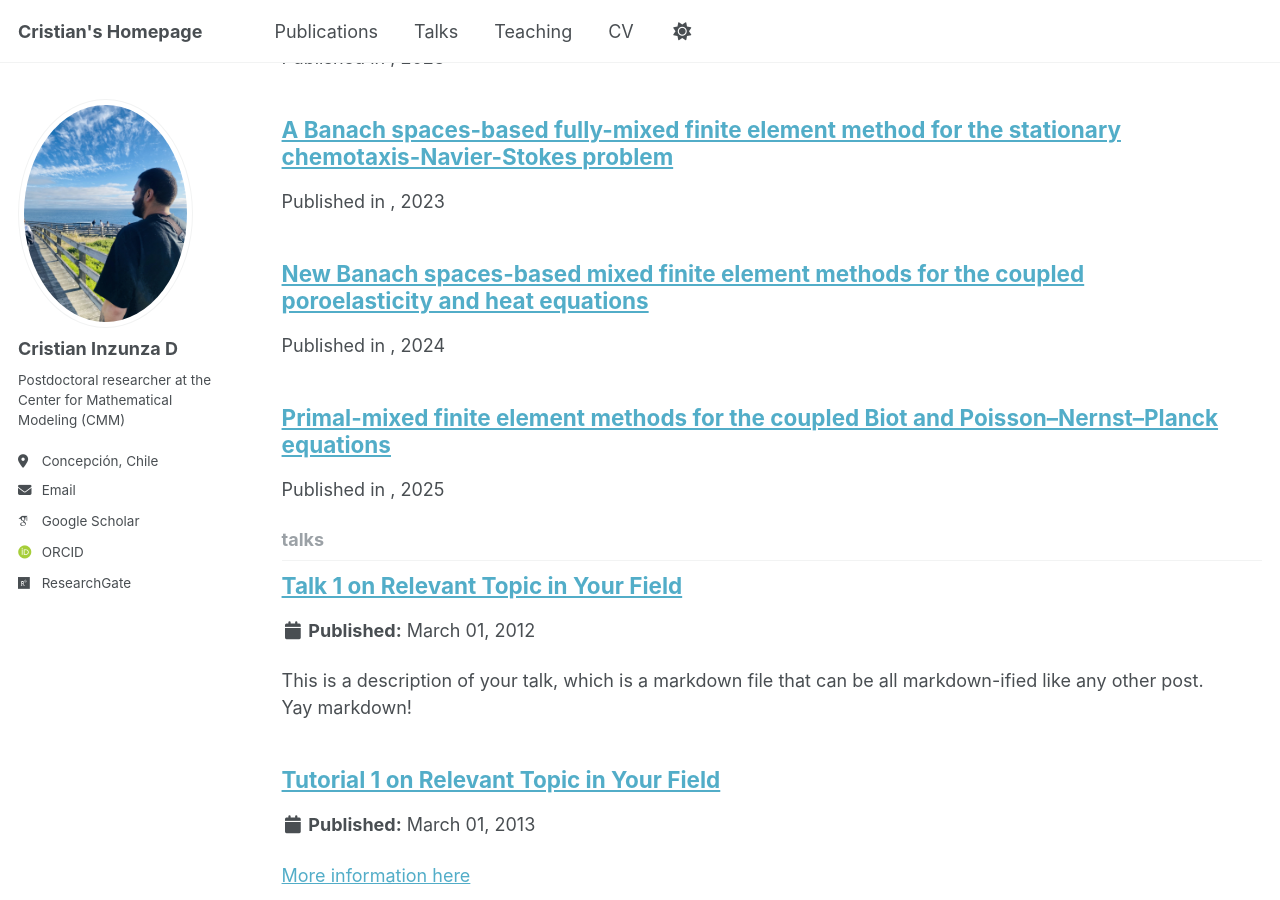
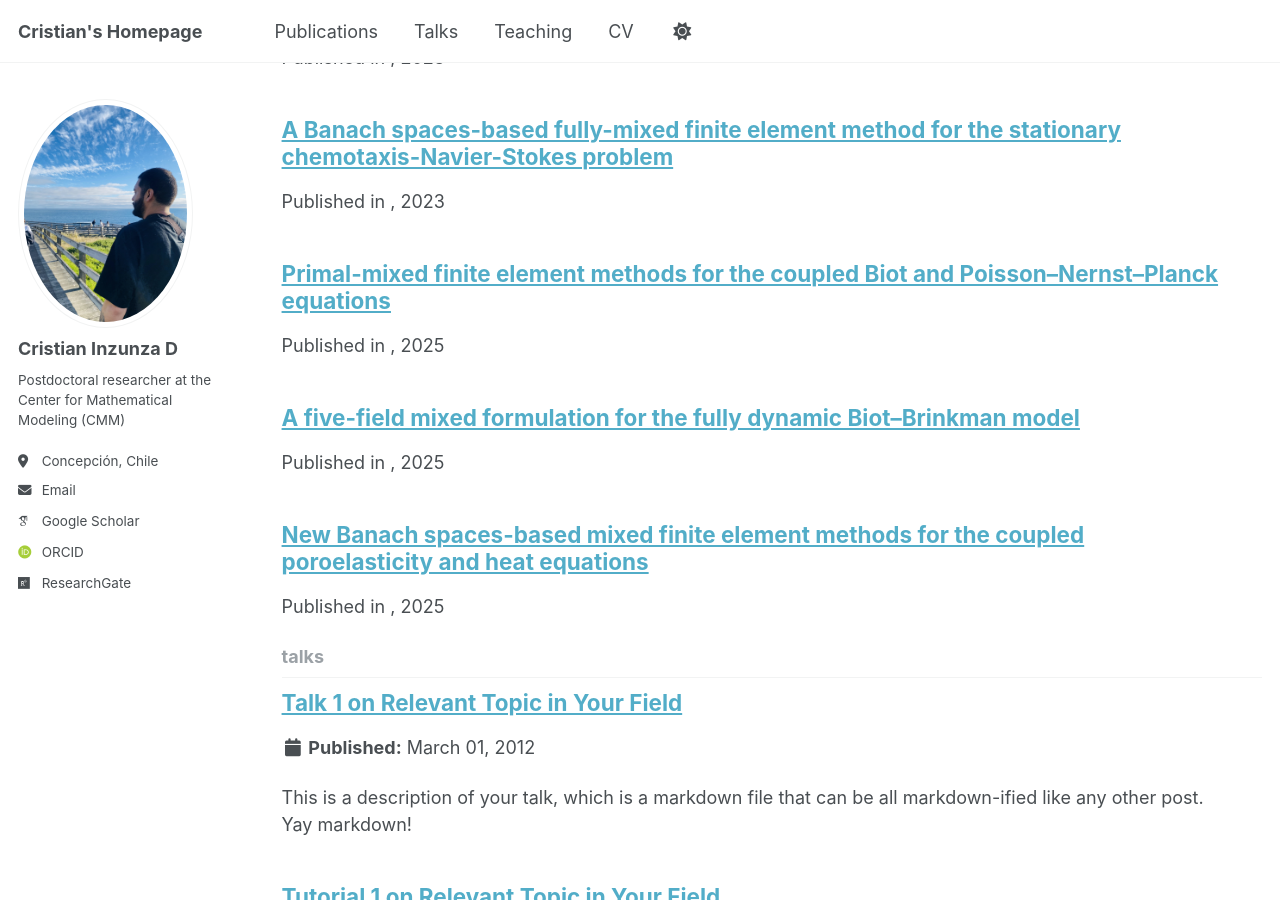
Before and after one commit to Crinzunza/crinzunza.github.io, a Jekyll site: the page built from _pages/collection-archive.html, in a window 1280 px wide and 900 px high, scrolled down 1757 px. Built offline with Jekyll 4.4.1, drawn with Linux system fonts in a browser that asks for light colours; some web fonts are replaced.

Commit message:
Actualizo publicaciones (Careaga–Gatica–Inzunza–RuizBaier, CAMWA, preprint BB5-fields)

```diff
--- /dev/null
+++ b/_publications/2025-03-a-five-field-mixed-formulation-for-the-fully-dynamic-Biot-Brinkman-model.md
@@ -0,0 +1,10 @@
+---
+title: "A five-field mixed formulation for the fully dynamic Biot–Brinkman model"
+collection: publications
+permalink: /publication/2025-28
+date: 2025-01-01
+authors: Jessika Camaño, Sergio Caucao, Cristian Inzunza
+journal: "Preprint, Pre-Publicación 2025-28"
+year: 2025
+doi: "https://www.ci2ma.udec.cl/publicaciones/prepublicaciones/index.php"
+---
```
Also changed, not shown: _publications/2025-01-primal-mixed-finite-element-methods-for-the-coupled-biot-and-poisson-nernst-planck-equations.md (+6 -2 lines), _publications/2025-02-new-banach-spaces-based-mixed-finite-element-methods-for-the-coupled-poroelasticity-and-heat-equations.md (renamed from _publications/2024-02-new-banach-spaces-based-mixed-finite-element-methods-for-the-coupled-poroelasticity-and-heat-equations.md, +6 -2 lines).
